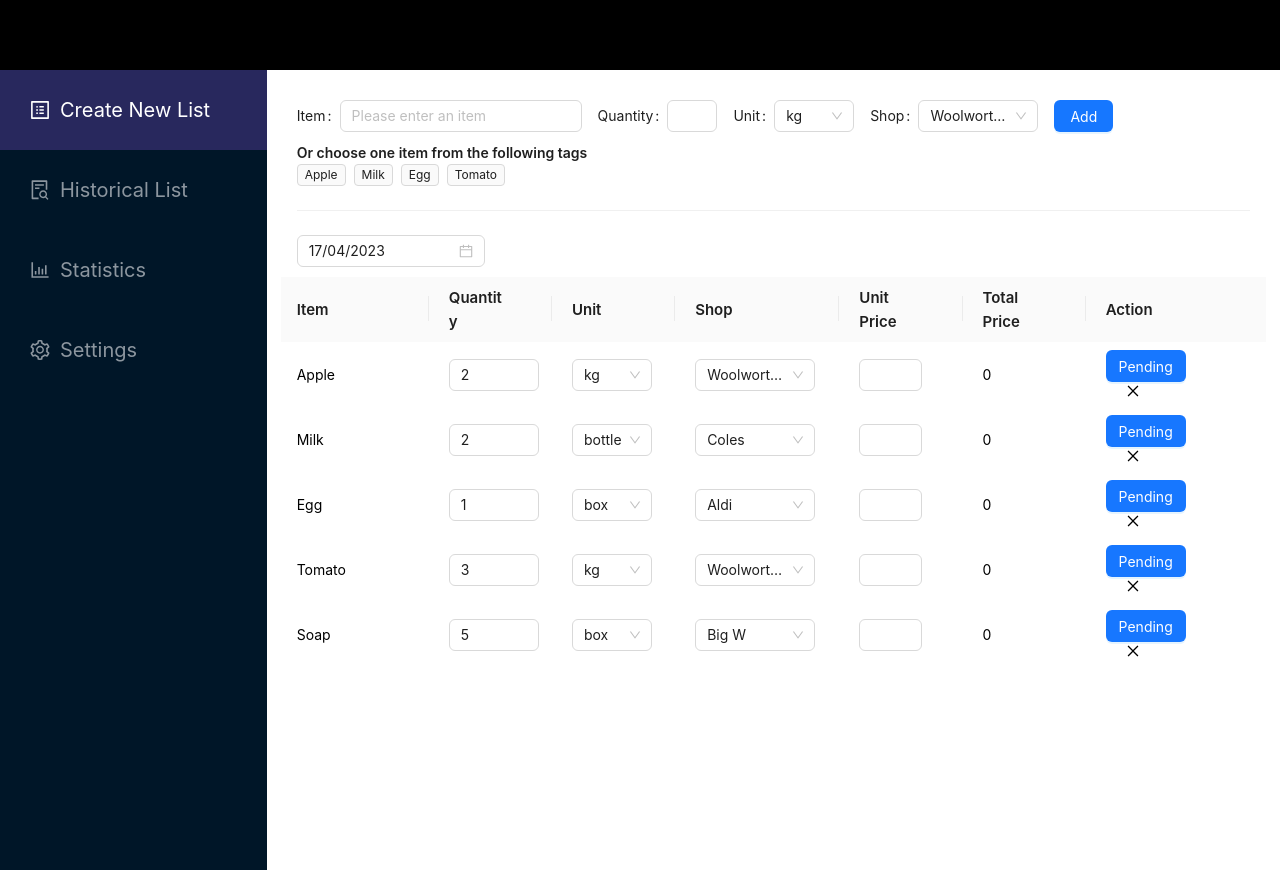
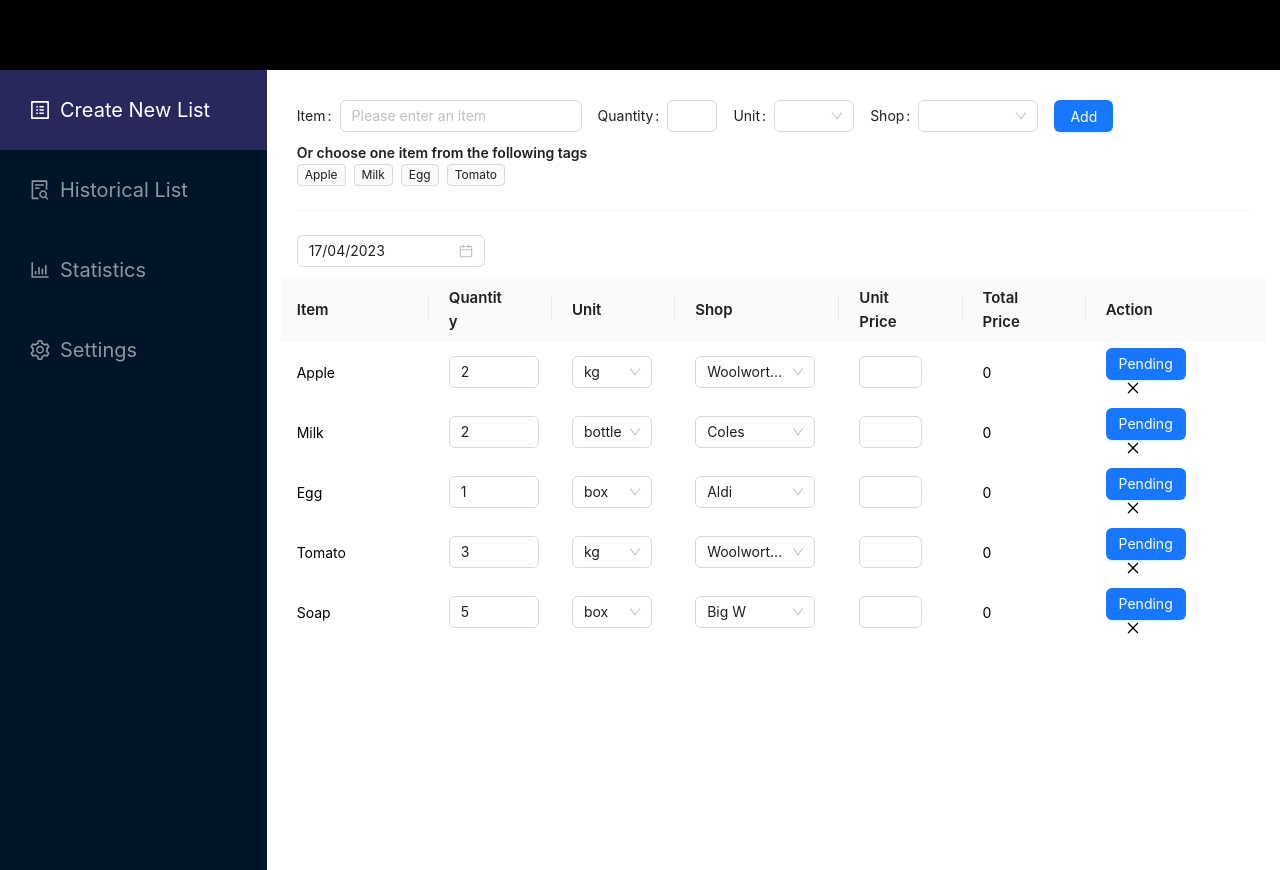
Before and after one commit to gulama2008/Shopper-Helper, a React (Create React App) app in the folder client/: page / in a window 1280 px wide. Built offline with nearby package versions, Linux system fonts and the light colour scheme.

Commit message:
edit inputitem component

```diff
--- a/client/src/components/pages/CreateNewList/CreateNewList.js
+++ b/client/src/components/pages/CreateNewList/CreateNewList.js
@@ -61,7 +61,7 @@ export default function AddNewList() {
     },
   ];
   const [items, setItems] = useState(test);
-  const [unit, setUnit] = useState([
+  const [unitOptions, setUnitOptions] = useState([
     {
       value: "kg",
       label: "kg",
@@ -79,7 +79,7 @@ export default function AddNewList() {
       label: "bag",
     },
   ]);
-  const [shops, setShops] = useState([
+  const [shopOptions, setShopOptions] = useState([
     {
       value: "Woolworths",
       label: "Woolworths",
@@ -126,8 +126,9 @@ export default function AddNewList() {
         <InputItem
           items={items}
           addItem={addItem}
+          unitOptions={unitOptions}
+          shopOptions={shopOptions}
           inputItemValue={inputItemValue}
-          // addItemByTag={addItemByTag}
           addItemByInput={addItemByInput}
         />
         <Text strong className="choose-item-text">
@@ -137,7 +138,7 @@ export default function AddNewList() {
       </div>
       <Divider />
       <div>
-        <ShoppingList items={items} updateItem={updateItem} unit={ unit} shops={ shops} />
+        <ShoppingList items={items} updateItem={updateItem} unitOptions={ unitOptions} shopOptions={ shopOptions} />
       </div>
     </div>
   );
--- a/client/src/components/pages/CreateNewList/InputItem.js
+++ b/client/src/components/pages/CreateNewList/InputItem.js
@@ -1,37 +1,8 @@
-// import React, { useState } from "react";
-// import { Button, Input, Select, Space } from "antd";
-// import "../../../styles/InputItem.css"
-
-// export default function InputItem(props) {
-//     const { items, addItem } = props;
-//     const [inputValue, setInputValue] = useState();
-//     const getInputValue = (e) => {
-//         setInputValue(e.target.value);
-//     }
-//     const handdleAddItem = (e) => {
-//         e.preventDefault();
-//         addItem(inputValue);
-//         setInputValue("");
-//     }
-
-//     return (
-//       <div className="input-item-container">
-//         <Space.Compact
-//           style={{
-//             // width: "100%",
-//           }}
-//         >
-//         <Input placeholder="Please enter an item" onChange={getInputValue} value={ inputValue} />
-//           <Button type="primary" onClick={handdleAddItem}>Add Item</Button>
-//         </Space.Compact>
-//       </div>
-//     );
-// }
-
 import { Button, Form, Input, Select, InputNumber } from "antd";
+import React from "react";
 import { useState } from "react";
 const InputItem = (props) => {
-  const { items, addItem, inputItemValue, addItemByTag, addItemByInput } =
+  const { items, addItem, inputItemValue, addItemByTag, addItemByInput,unitOptions,shopOptions } =
     props;
   const [form] = Form.useForm();
   const [formLayout, setFormLayout] = useState("inline");
@@ -45,27 +16,21 @@ const InputItem = (props) => {
     name: "",
     quantity: "",
     unit: "",
-    shop:"",
+    shop: "",
+    price: "",
   });
   //handle functions when values changes in form's areas
-  const handleNameChange = async(e) => {
-    const newName=await setCurrentItemName(e.target.value);
-    setCurrentFullItem({
-      name: currentItemName,
-      quantity: currentItemQuantity,
-      unit: currentItemUnit,
-      shop: currentItemShop
-    });
-    addItemByInput(currentFullItem);
+  const handleNameChange = (e) => {
+    setCurrentItemName(e.target.value);
   }
-  const handleQuantityChange = (e) => {
-    setCurrentItemQuantity(e.target.value);
+  const handleQuantityChange = (value) => {
+    setCurrentItemQuantity(value);
   };
-  const handleUnitChange = (e) => {
-    setCurrentItemUnit(e.target.value);
+  const handleUnitChange = (value) => {
+    setCurrentItemUnit(value);
   };
-  const handleShopChange = (e) => {
-    setCurrentItemShop(e.target.value);
+  const handleShopChange = (value) => {
+    setCurrentItemShop(value);
   };
 
   //set state for a collection of all values from the form areas
@@ -78,53 +43,10 @@ const InputItem = (props) => {
       quantity: currentItemQuantity,
       unit: currentItemUnit,
       shop: currentItemShop,
+      price:"",
     }
     addItem(newItem);
   }
-  const unitOptions = [
-    {
-      value: "kg",
-      label: "kg",
-    },
-    {
-      value: "box",
-      label: "box",
-    },
-    {
-      value: "bottle",
-      label: "bottle",
-    },
-    {
-      value: "bag",
-      label: "bag",
-    },
-  ];
-  const shopOptions = [
-    {
-      value: "Woolworths",
-      label: "Woolworths",
-    },
-    {
-      value: "Coles",
-      label: "Coles",
-    },
-    {
-      value: "Aldi",
-      label: "Aldi",
-    },
-    {
-      value: "Tongli",
-      label: "Tongli",
-    },
-    {
-      value: "Kmart",
-      label: "Kmart",
-    },
-    {
-      value: "Big W",
-      label: "Big W",
-    },
-  ];
 
 
   return (
@@ -140,7 +62,7 @@ const InputItem = (props) => {
         <Input
           placeholder="Please enter an item"
           // value={inputItemValue ? inputItemValue.name : currentItemName}
-          value={ inputItemValue.name}
+          // value={ inputItemValue.name}
           onChange={handleNameChange}
         />
       </Form.Item>
@@ -152,33 +74,24 @@ const InputItem = (props) => {
             width: 50,
           }}
           onChange={handleQuantityChange}
-          value={
-            inputItemValue
-              ? inputItemValue.defaultQuantity
-              : currentItemQuantity
-          }
         />
       </Form.Item>
       <Form.Item label="Unit">
         <Select
-          defaultValue="kg"
           style={{
             width: 80,
           }}
           onChange={handleUnitChange}
           options={unitOptions}
-          value={inputItemValue ? inputItemValue.defaultUnit : currentItemUnit}
         />
       </Form.Item>
       <Form.Item label="Shop">
         <Select
-          defaultValue="Woolworths"
           style={{
             width: 120,
           }}
           onChange={handleShopChange}
           options={shopOptions}
-          value={inputItemValue ? inputItemValue.defaultShop : currentItemShop}
         />
       </Form.Item>
       <Form.Item>
--- a/client/src/components/pages/CreateNewList/ShoppingList.js
+++ b/client/src/components/pages/CreateNewList/ShoppingList.js
@@ -23,7 +23,7 @@ const { Text} = Typography;
 const dateFormatList = ["DD/MM/YYYY", "DD/MM/YY", "DD-MM-YYYY", "DD-MM-YY"];
 
 const ShoppingList = (props) => {
-  const { items, updateItem, unit, shops } = props;
+  const { items, updateItem, unitOptions, shopOptions } = props;
 
   //change the date of each item in the state into the date on the date-picker
   const handleDateChange = (date, dateString) => {
@@ -228,7 +228,7 @@ const ShoppingList = (props) => {
                       width: 80,
                     }}
                     onChange={handleUnitChange(index)}
-                    options={unit}
+                    options={unitOptions}
                   />
                 </div>
               </Col>
@@ -241,7 +241,7 @@ const ShoppingList = (props) => {
                       width: 120,
                     }}
                     onChange={handleShopChange(index)}
-                    options={shops}
+                    options={shopOptions}
                   />
                 </div>
               </Col>
--- a/client/src/styles/ShoppingList.css
+++ b/client/src/styles/ShoppingList.css
@@ -22,7 +22,7 @@
 }
 
 .content-row{
-    height: 65px;
+    height: 60px;
 }
 
 .content-row:hover{
```
Also changed, not shown: 1 other file (tests, documents, lock files or other folders).
